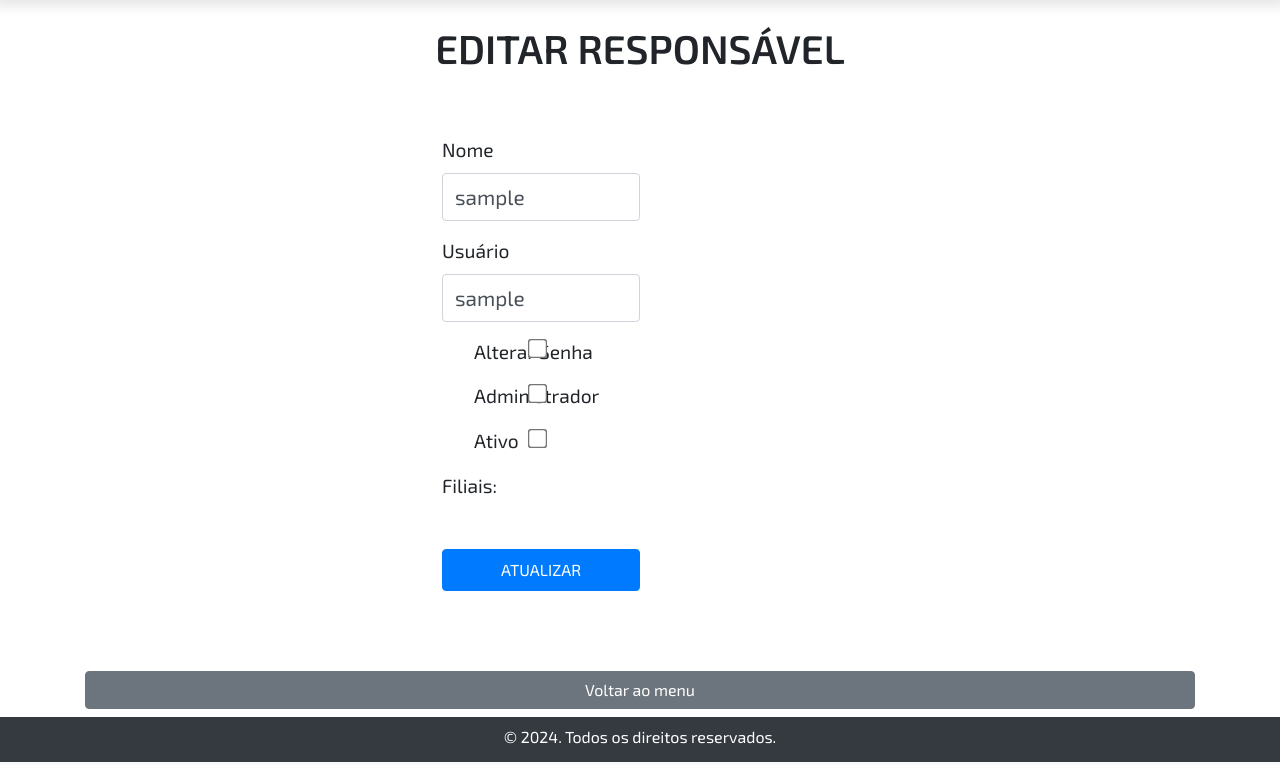
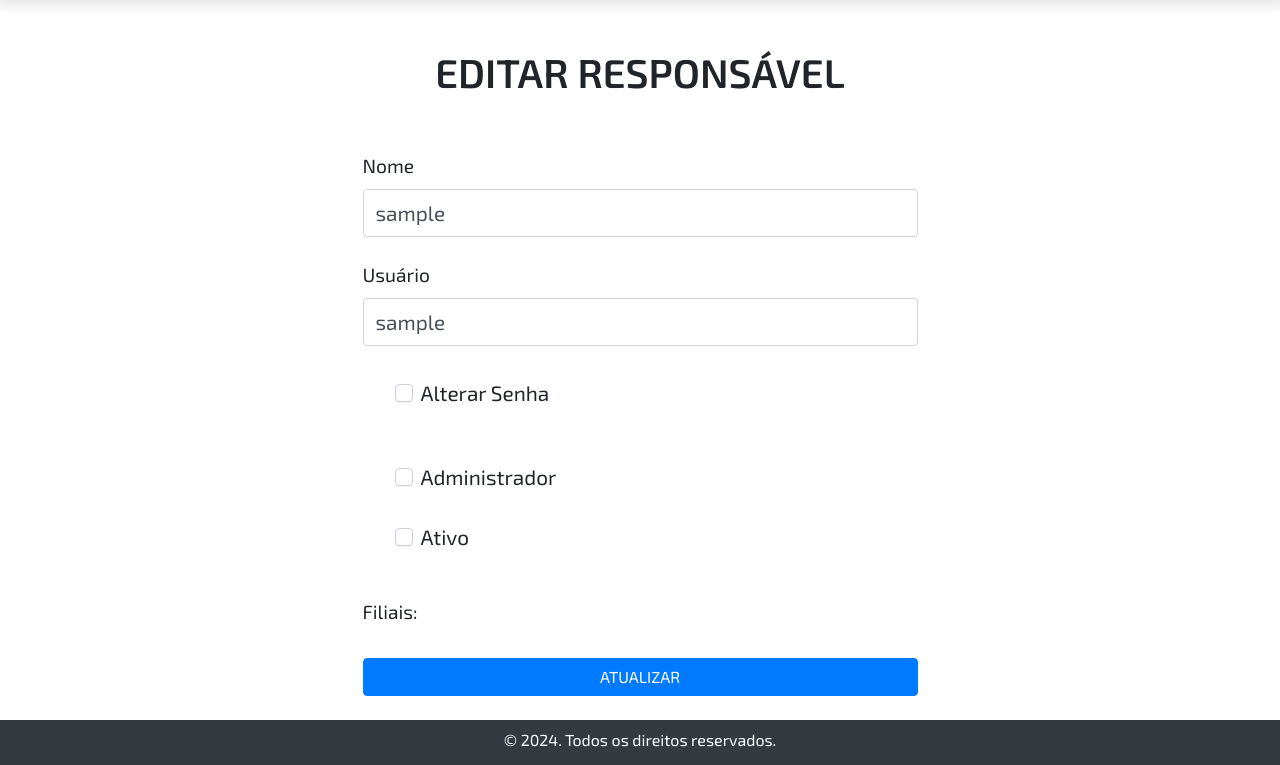
Before and after one commit to vitoroliveirasilva/Recebimento, a Flask app: page /editar_responsavel/1 in a window 1280 px wide. Shown: the part 56-821 px from the top of the page. Run offline with Flask 3, Linux system fonts and the light colour scheme; the visitor is signed in with stand-in values (Sample User, id 1); data that the repository does not hold is empty; some libraries are stand-ins or nearby versions.

Commit message:
Edit css correção

```diff
--- a/Recebimento/templates/edit/responsavel.html
+++ b/Recebimento/templates/edit/responsavel.html
@@ -3,18 +3,9 @@
 {% set title = "Editar Responsável" %}
 
 {% block content %}
-<style>
-    .large {
-        transform: scale(1.5);
-    }
-
-    .large-label {
-        font-size: 1em;
-        margin-left: 12px;
-    }
-</style>
 <div class="container">
-    <h1 class="form-group text-center mt-4">Editar Responsável</h1>
+    <h1 class="text-center mt-5">Editar Responsável</h1>
+    <div class="container-home">
 
         <!-- Seção para exibir mensagens flash -->
         {% with messages = get_flashed_messages(with_categories=true) %}
@@ -38,54 +29,104 @@
             <div class="form-group">
                 {{ form.usuario.label }} {{ form.usuario(size=32, class="form-control", value=responsavel.usuario) }}
             </div>
+
+
+
             <div class="form-group">
-            <div class="form-check">
-                <input class="form-check-input large" type="checkbox" id="alterar_senha" name="alterar_senha"
+                <div class="d-flex justify-content-left">
+                    <div class="custom-control custom-checkbox mr-3 d-flex align-items-center">
+                        <div class="checkbox-wrapper-4">
+                            <input class="inp-cbx" type="checkbox" id="alterar_senha" name="alterar_senha"
                         {% if form.alterar_senha.data %}checked{% endif %}>
-                <label class="form-check-label large-label" for="alterar_senha">
-                    {{ form.alterar_senha.label.text }}
-                </label>
+                            <label class="cbx" for="alterar_senha"><span>
+                                    <svg width="12px" height="10px">
+                                        <use xlink:href="#check-4"></use>
+                                    </svg></span><span>{{ form.alterar_senha.label.text }}</span></label>
+                            <svg class="inline-svg">
+                                <symbol id="check-4" viewbox="0 0 12 10">
+                                    <polyline points="1.5 6 4.5 9 10.5 1"></polyline>
+                                </symbol>
+                            </svg>
                         </div>
                     </div>
+                </div>
+            </div>
+
 
             <div class="form-group" id="senha_fields" style="display:none;">
                 {{ form.nova_senha.label }} {{ form.nova_senha(class="form-control") }}
                 {{ form.confirm_nova_senha.label }} {{ form.confirm_nova_senha(class="form-control") }}
             </div>
+
+
             <div class="form-group">
-            <div class="form-check">
-                <input class="form-check-input large" type="checkbox" id="permissao" name="permissao"
-                    {% if responsavel.permissao %}checked{% endif %} value="true">
-                <label class="form-check-label large-label" for="permissao">
-                    Administrador
-                </label>
+                <div class="d-flex justify-content-left">
+                    <div class="custom-control custom-checkbox mr-3 d-flex align-items-center">
+                        <div class="checkbox-wrapper-4">
+                            <input class="inp-cbx" type="checkbox" id="permissao" name="permissao" {% if responsavel.permissao %}checked{% endif %} value="true">
+                            <label class="cbx" for="permissao"><span>
+                                    <svg width="12px" height="10px">
+                                        <use xlink:href="#check-4"></use>
+                                    </svg></span><span>Administrador</span></label>
+                            <svg class="inline-svg">
+                                <symbol id="check-4" viewbox="0 0 12 10">
+                                    <polyline points="1.5 6 4.5 9 10.5 1"></polyline>
+                                </symbol>
+                            </svg>
                         </div>
                     </div>
-        <div class="form-group">
-            <div class="form-check">
-                <input class="form-check-input large" type="checkbox" id="ativo" name="ativo"
-                    {% if responsavel.ativo %}checked{% endif %} value="true">
-                <label class="form-check-label large-label" for="ativo">
-                    Ativo
-                </label>
+                </div>
+                <div class="d-flex justify-content-left">
+                    <div class="custom-control custom-checkbox mr-3 d-flex align-items-center">
+                        <div class="checkbox-wrapper-4">
+                            <input class="inp-cbx" type="checkbox" id="ativo" name="ativo" {% if responsavel.ativo %}checked{% endif %} value="true">
+                            <label class="cbx" for="ativo"><span>
+                                    <svg width="12px" height="10px">
+                                        <use xlink:href="#check-4"></use>
+                                    </svg></span><span>Ativo</span></label>
+                            <svg class="inline-svg">
+                                <symbol id="check-4" viewbox="0 0 12 10">
+                                    <polyline points="1.5 6 4.5 9 10.5 1"></polyline>
+                                </symbol>
+                            </svg>
                         </div>
                     </div>
+                </div>
+            </div>
+
             <div class="form-group">
-            <label>Filiais:</label><br>
+                <label>Filiais:</label>
+                <div class="options-filiais">
+                    <div class="d-flex flex-wrap">
                         {% for filial in filiais %}
-            <div class="form-check">
-                <input class="form-check-input large" type="checkbox" id="filial_{{ filial[0] }}" name="filiais"
-                    value="{{ filial[0] }}" {% if filial[0] in filiais_associadas %} checked {% endif %}>
-                <label class="form-check-label large-label" for="filial_{{ filial[0] }}">{{ filial[1] }}</label>
+                        <div class="custom-control custom-checkbox mr-3 d-flex align-items-center">
+                            <div class="checkbox-wrapper-4 d-flex align-items-center">
+                                <input class="inp-cbx" type="checkbox" id="filial_{{ filial[0] }}" name="filiais" value="{{ filial[0] }}" {% if filial[0] in filiais_associadas %} checked {% endif %}>
+                                <label class="cbx" for="filial_{{ filial[0] }}">
+                                    <span class="svg-wrapper">
+                                        <svg width="12px" height="10px">
+                                            <use xlink:href="#check-4"></use>
+                                        </svg>
+                                    </span>
+                                    <span>{{ filial[1] }}</span>
+                                </label>
+                                <svg class="inline-svg">
+                                    <symbol id="check-4" viewbox="0 0 12 10">
+                                        <polyline points="1.5 6 4.5 9 10.5 1"></polyline>
+                                    </symbol>
+                                </svg>
+                            </div>
                         </div>
                         {% endfor %}
                     </div>
-        <div class="form-group mt-2 d-flex">
-            <button type="submit" class="btn btn-primary flex-grow-1 py-2"
-                style="text-transform: uppercase;">Atualizar</button>
+                </div>
+            </div>
+
+            <div class="form-group">
+                <button type="submit" class="btn btn-primary">Atualizar</button>
             </div>
         </form>
-    <a href="/tabela-responsaveis" class="btn btn-secondary btn-block mt-3">Voltar ao menu</a>
+    </div>
 </div>
 <script>
     document.getElementById('alterar_senha').addEventListener('change', function () {
```
Also changed, not shown: Recebimento/templates/edit/centro.html (+5 -5 lines), Recebimento/templates/edit/filial.html (+5 -5 lines), instance/database.db. Lines whose indentation alone changed are shown as unchanged.
